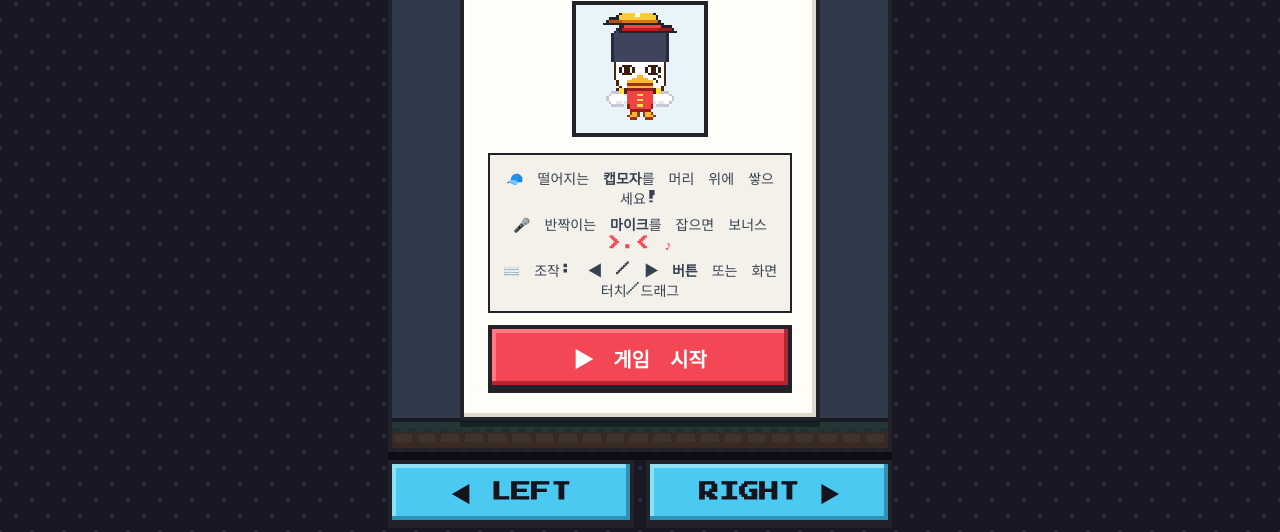
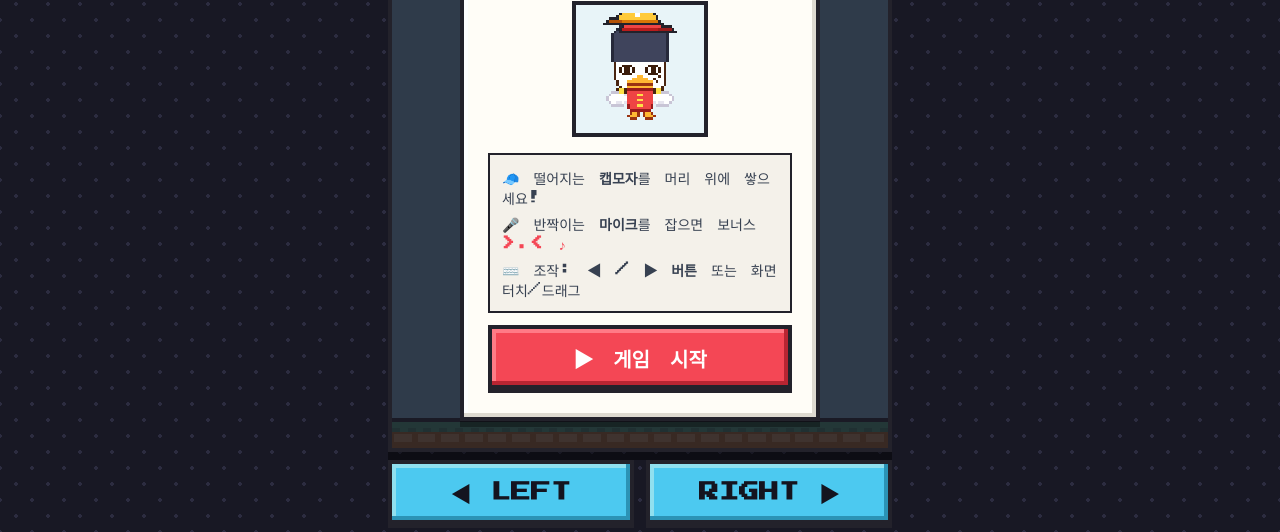
Before and after one commit to ddorymon1121/ddory_cap1121, a plain HTML site: page index.html in a window 1280 px wide. Shown: the part 268-800 px from the top of the page. Drawn offline with nearby package versions, Linux system fonts and the light colour scheme; a web font is replaced by a local one.

Commit message:
Update index.html

```diff
--- a/index.html
+++ b/index.html
@@ -197,7 +197,8 @@
             <canvas id="previewCanvas" width="128" height="128" class="w-28 h-28"></canvas>
           </div>
 
-          <div class="text-xs sm:text-sm text-gray-700 space-y-1.5 bg-[#f4f1ea] border-2 border-[#23222b] p-3 w-full text-<p>🧢 떨어지는 <b>캡모자</b>를 머리 위에 쌓으세요!</p>
+          <div class="text-xs sm:text-sm text-gray-700 space-y-1.5 bg-[#f4f1ea] border-2 border-[#23222b] p-3 w-full text-left">
+            <p>🧢 떨어지는 <b>캡모자</b>를 머리 위에 쌓으세요!</p>
             <p>🎤 반짝이는 <b>마이크</b>를 잡으면 보너스 <span class="text-[#f44755] font-bold">&gt;.&lt; ♪</span></p>
             <p>⌨️ 조작: <b>◀ / ▶ 버튼</b> 또는 화면 터치/드래그</p>
           </div>
```
